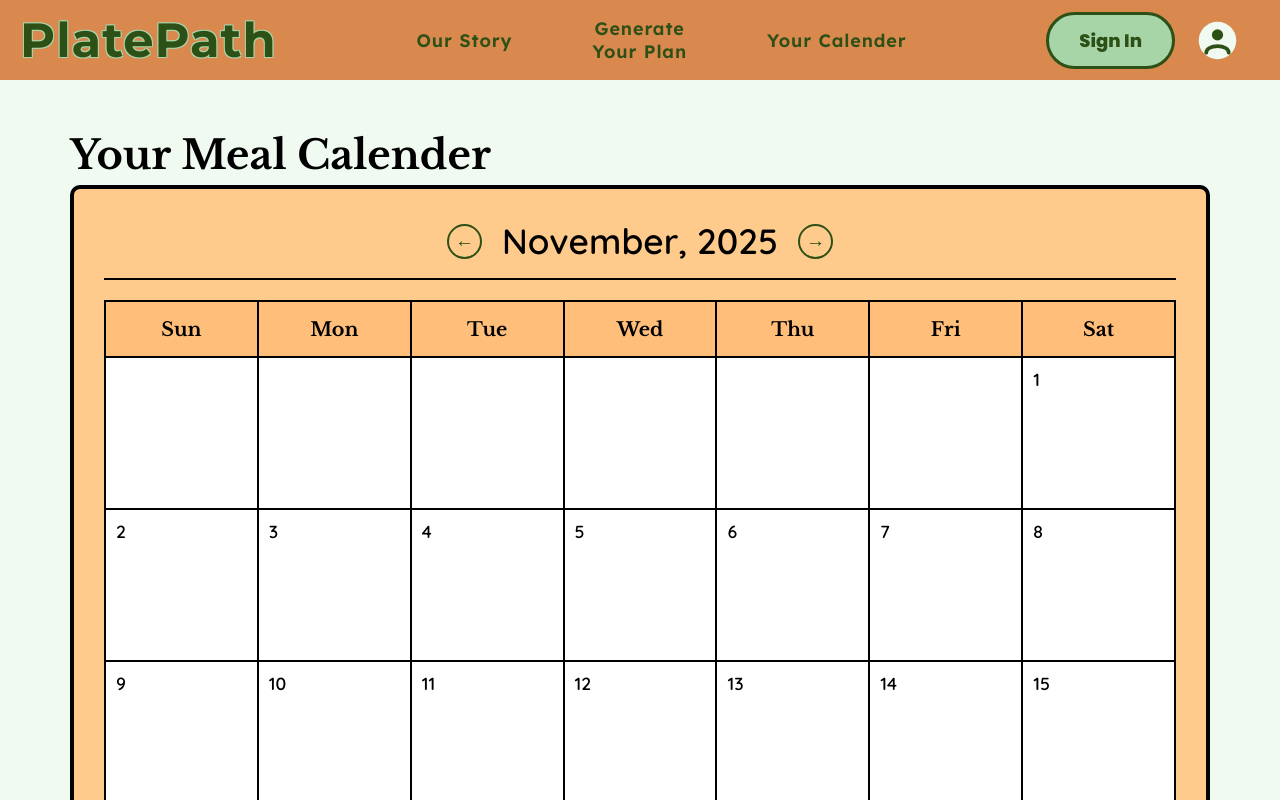
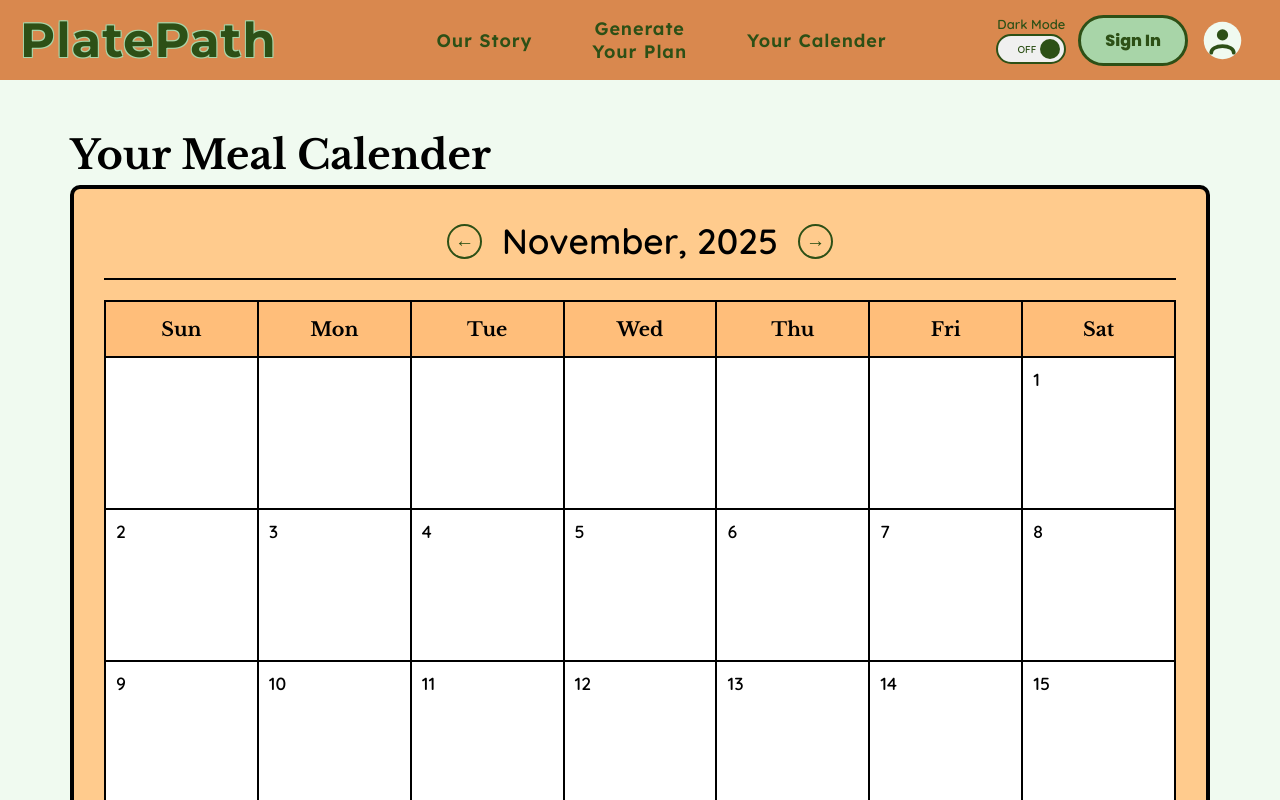
Before and after one commit to madeline-templeton/plate-path-public, a React (Vite) app in the folder frontend/: page /calendar in a window 1280 px wide. Shown: the top 800 px of the page. Built offline with nearby package versions, Linux system fonts and the light colour scheme; no server answers; the HTML template or start-up script is replaced by a standard one.

Commit message:
dark mode button added

```diff
--- /dev/null
+++ b/frontend/src/components/header/DarkModeToggle/DarkModeToggle.css
@@ -0,0 +1,73 @@
+.dark-mode-container {
+  display: flex;
+  flex-direction: column;
+  align-items: center;
+  gap: 2px;
+  margin-left: -50px;
+}
+
+.dark-mode-label {
+  font-family: 'Quicksand', sans-serif;
+  font-size: 13px;
+  font-weight: 700;
+  color: #2d5016;
+}
+
+.dark-mode-toggle {
+  background-color: #f0f0f0;
+  border: 2px solid #2d5016;
+  border-radius: 50px;
+  padding: 4px 12px;
+  font-family: 'Quicksand', sans-serif;
+  font-size: 11px;
+  font-weight: 700;
+  cursor: pointer;
+  display: flex;
+  align-items: center;
+  justify-content: flex-end;
+  transition: all 0.3s ease;
+  position: relative;
+  min-width: 70px;
+  height: 30px;
+}
+
+.dark-mode-toggle:hover {
+  transform: scale(1.05);
+}
+
+.toggle-text {
+  color: #2d5016;
+  font-weight: 800;
+  z-index: 1;
+  transition: color 0.3s ease;
+  font-size: 10px;
+  position: absolute;
+  right: 28px;
+}
+
+.toggle-slider {
+  width: 20px;
+  height: 20px;
+  background-color: #2d5016;
+  border-radius: 50%;
+  transition: all 0.3s ease;
+  position: absolute;
+  right: 4px;
+}
+
+.dark-mode-toggle.dark {
+  background-color: #2d5016;
+  justify-content: flex-start;
+}
+
+.dark-mode-toggle.dark .toggle-text {
+  color: #a8d5a8;
+  right: auto;
+  left: 28px;
+}
+
+.dark-mode-toggle.dark .toggle-slider {
+  background-color: #a8d5a8;
+  right: auto;
+  left: 4px;
+}
--- /dev/null
+++ b/frontend/src/components/header/DarkModeToggle/DarkModeToggle.tsx
@@ -0,0 +1,26 @@
+import { useState } from 'react';
+import './DarkModeToggle.css';
+
+export default function DarkModeToggle() {
+  const [isDarkMode, setIsDarkMode] = useState(false);
+
+  const handleToggle = () => {
+    setIsDarkMode(!isDarkMode);
+    // Dark mode functionality will be implemented later
+    console.log('Dark mode toggled:', !isDarkMode);
+  };
+
+  return (
+    <div className="dark-mode-container">
+      <span className="dark-mode-label">Dark Mode</span>
+      <button
+        className={`dark-mode-toggle ${isDarkMode ? 'dark' : 'light'}`}
+        onClick={handleToggle}
+        aria-label="Toggle dark mode"
+      >
+        <span className="toggle-text">{isDarkMode ? 'ON' : 'OFF'}</span>
+        <div className="toggle-slider"></div>
+      </button>
+    </div>
+  );
+}
--- a/frontend/src/components/header/Header.css
+++ b/frontend/src/components/header/Header.css
@@ -26,13 +26,13 @@
 .header-actions {
   display: flex;
   align-items: center;
-  gap: 20px;
+  gap: 12px;
 }
 
 .nav-links {
   display: flex;
   align-items: center;
-  gap: 80px !important;
+  gap: 60px !important;
   margin-left: auto;
   margin-right: auto;
 }
--- a/frontend/src/components/header/Header.tsx
+++ b/frontend/src/components/header/Header.tsx
@@ -2,6 +2,7 @@ import { useNavigate } from 'react-router-dom';
 import './Header.css';
 import LoginButton from './LoginButton/LoginButton';
 import ProfileIcon from './ProfileIcon/ProfileIcon';
+import DarkModeToggle from './DarkModeToggle/DarkModeToggle';
 
 
 
@@ -21,6 +22,7 @@ export default function Header() {
       </nav>
 
       <div className="header-actions">
+        <DarkModeToggle />
         <LoginButton />
         <ProfileIcon />
       </div>
--- a/frontend/src/components/header/LoginButton/LoginButton.css
+++ b/frontend/src/components/header/LoginButton/LoginButton.css
@@ -3,8 +3,8 @@
   color: #2d5016;
   border: 3px solid #2d5016;
   border-radius: 50px;
-  padding: 12px 30px;
-  font-size: 18px;
+  padding: 10px 24px;
+  font-size: 16px;
   font-weight: 800;
   font-family: 'Poppins', sans-serif;
   cursor: pointer;
```
